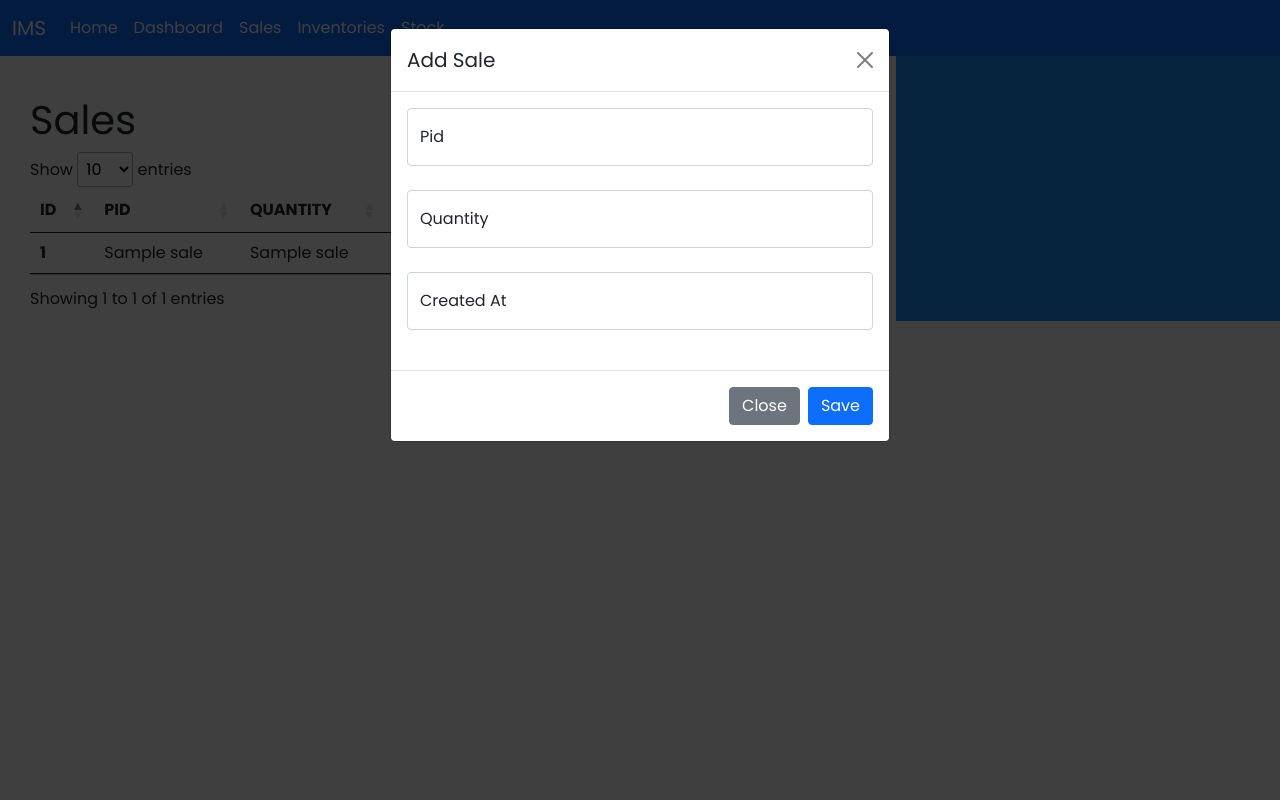
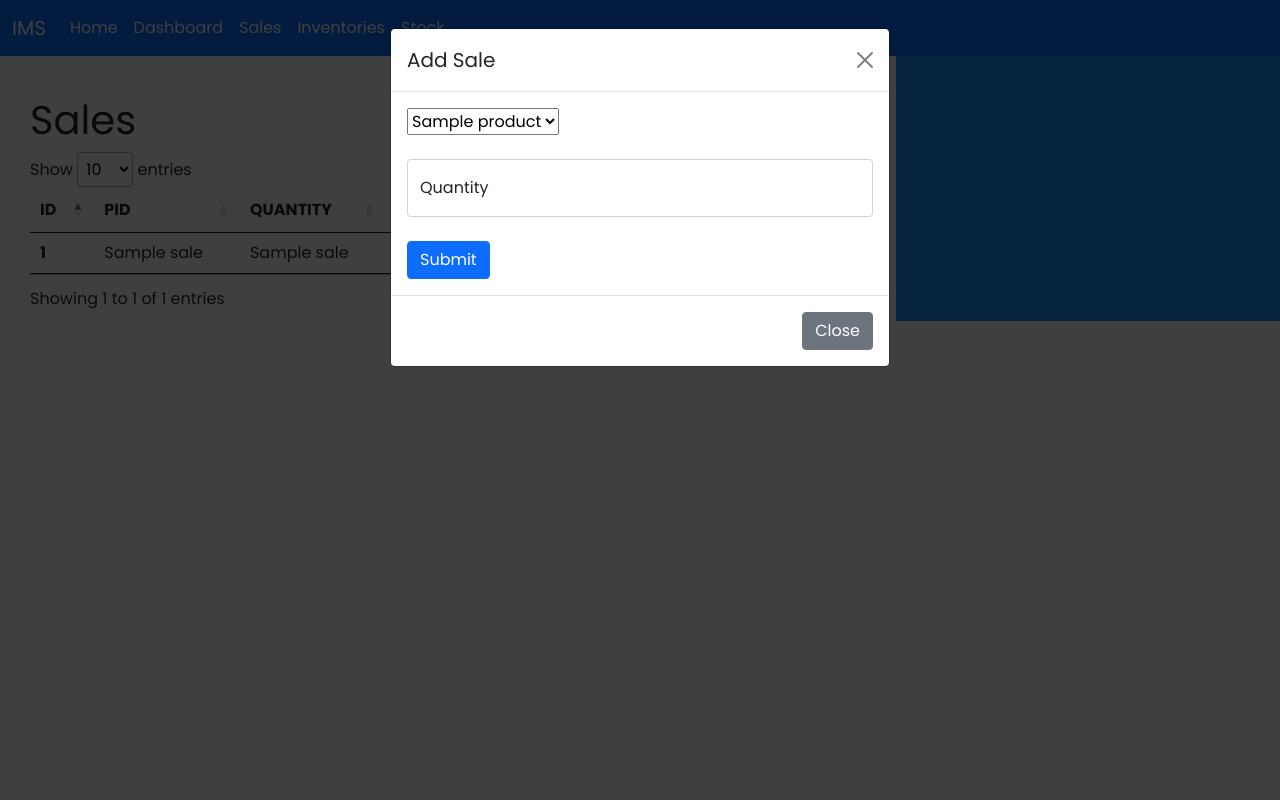
Before and after one commit to pereruannabaala/InventoryManagementSystem, a Flask app: page /sales in a window 1280 px wide, after a click on "Add Items". Run offline with Flask 2, Linux system fonts and the light colour scheme; a database or web service that is not in the repository returns one stand-in record (values such as "Sample title"); some libraries are stand-ins or nearby versions.

Commit message:
add sales

```diff
--- a/main.py
+++ b/main.py
@@ -17,7 +17,7 @@ def products():
     cur.execute(q)
     r=cur.fetchall()
     # print(r)
-    return render_template('products.html', products=r)
+    return render_template('products.html', rows=r)
 
 
 
@@ -28,7 +28,10 @@ def sales():
     cur.execute(p)
     s=cur.fetchall()
     # print(s)
-    return render_template('sales.html', sales=s)
+    v="select * from products"
+    cur.execute(v)
+    w=cur.fetchall()
+    return render_template('sales.html',sales=s,products=w)
 
 @app.route('/add_products',methods=['POST'])
 def add_products():
@@ -38,10 +41,20 @@ def add_products():
     z=request.form["sprice"]
     q=request.form["squantity"]
     data=(n,b,z,q)
-    a="insert into products(name,buying_price,selling_price,stock_quantity) values(%s,%s,%s,%s)"
+    a="insert into products(name,buying_price,selling_price,stock_quantity) values(%s,%s,%s,%s);"
     cur.execute(a,data)
     conn.commit()
     return redirect('/products')
+@app.route('/add_sales',methods=['POST'])
+def add_sales():
+    cur=conn.cursor()
+    pid=request.form["pid"]
+    qua=request.form["quantity"]
+    sales=(pid,qua,'now()')
+    h="insert into sales(quantity,pid,created_at) values(%s,%s,%s);"
+    cur.execute(h,sales)
+    conn.commit()
+    return redirect('/sales')
 
 if __name__ == "__main__":
     app.run()
--- a/templates/sales.html
+++ b/templates/sales.html
@@ -39,27 +39,26 @@
                   <button type="button" class="btn-close" data-bs-dismiss="modal" aria-label="Close"></button>
                 </div>
                 <div class="modal-body">
-                    <form action="#">
+                  <form action="/add_sales" method="POST">
                         <div class="form-floating">
-                            <input id="pname"class="form-control" placeholder="Enter Product Name">
-                            <label for="pname">Pid</label>
+                          <select name="pid">
+                            {% for i in products %}
+                            <option value="{{i[0]}}">{{i[1]}}</option>
+                            {% endfor %}
+                          </select>
                         </div>
                         <br>
                         <div class="form-floating">
-                            <input id="bprice"class="form-control" placeholder="Enter Buying Price">
-                            <label for="bprice">Quantity</label>
+                            <input name="quantity" class="form-control" type="number" placeholder="Enter Quantity">
+                            <label for="quantity">Quantity</label>
                         </div>
                         <br>
-                        <div class="form-floating">
-                            <input id="sprice"class="form-control" placeholder="Enter Selling Price">
-                            <label for="pname">Created At</label>
-                        </div>
-                        <br>
-                    </form>
+                        <input type="submit" class="btn btn-primary"></input>
+                  </form>
                 </div>
                 <div class="modal-footer">
                   <button type="button" class="btn btn-secondary" data-bs-dismiss="modal">Close</button>
-                  <button type="button" class="btn btn-primary">Save</button>
+
                 </div>
               </div>
             </div>
```
Also changed, not shown: templates/products.html (+3 -5 lines).
